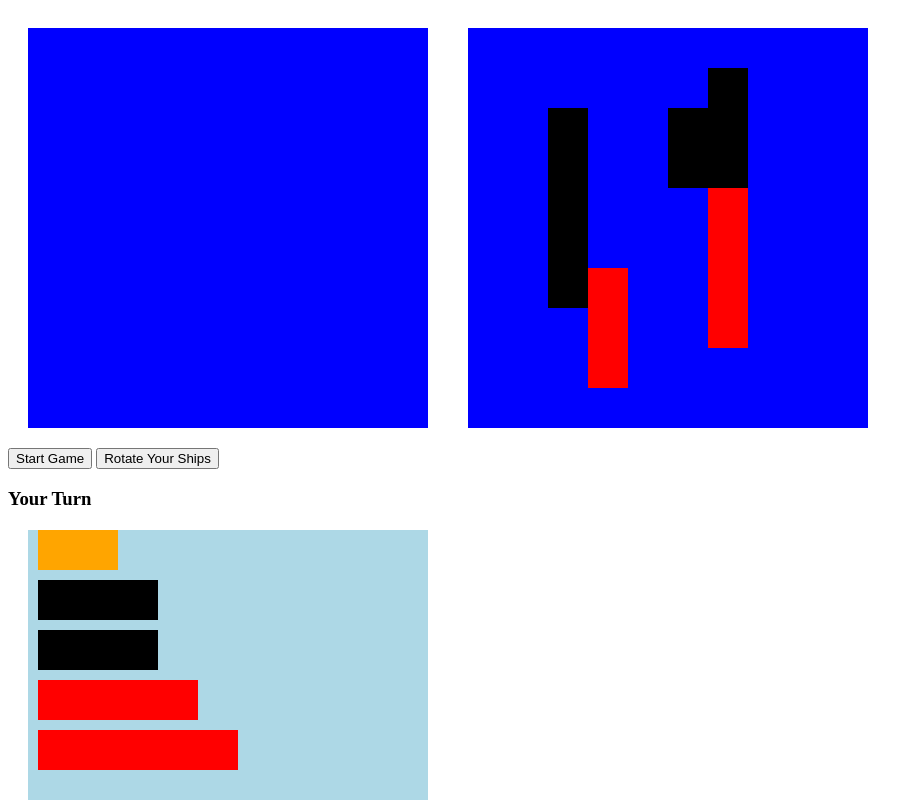
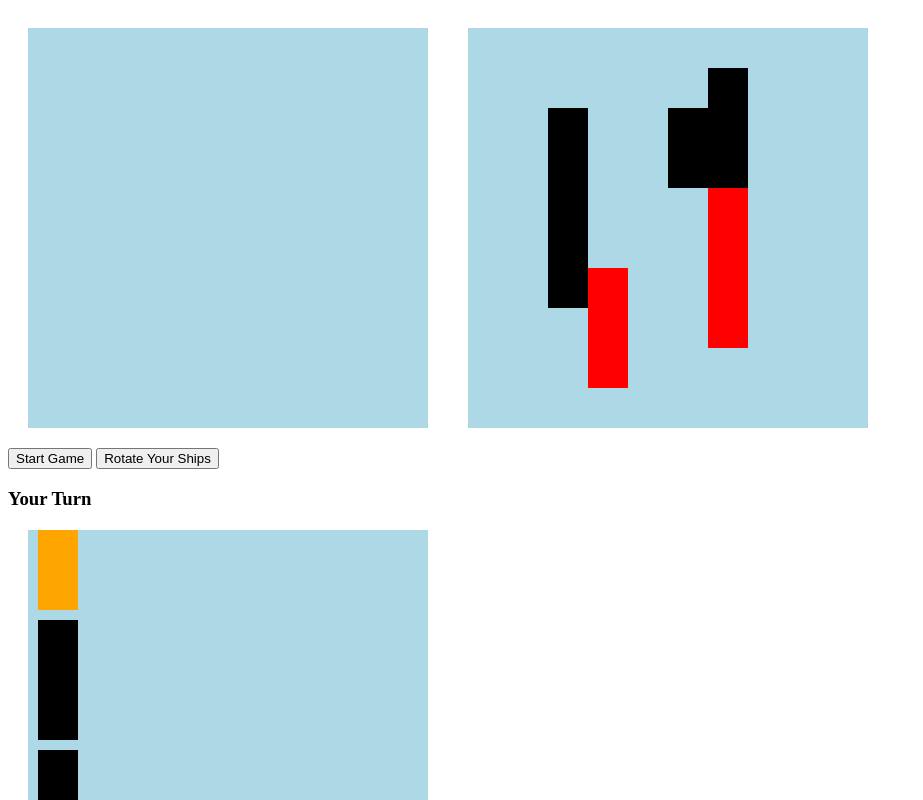
Before and after one commit to ShannonTJ/javascript-battleship, a plain HTML site: page index.html in a window 1280 px wide. Both pictures are taken after a click on the button "Rotate Your Ships". Shown: the top 800 px of the page, without its empty margins (0-923 px from the left). Drawn offline with Linux system fonts and the light colour scheme.

Commit message:
rotate ships

```diff
--- a/app.js
+++ b/app.js
@@ -17,6 +17,8 @@ document.addEventListener("DOMContentLoaded", () => {
   const width = 10;
   const userSquares = [];
   const computerSquares = [];
+
+  let isHorizontal = true;
 
   //CREATE BOARD
   function createBoard(grid, squares) {
@@ -108,6 +110,30 @@ document.addEventListener("DOMContentLoaded", () => {
     }
   }
 
+  //ROTATE THE PLAYER SHIPS
+  function rotate() {
+    if (isHorizontal) {
+      destroyer.classList.toggle("destroyer-container-vertical");
+      submarine.classList.toggle("submarine-container-vertical");
+      cruiser.classList.toggle("cruiser-container-vertical");
+      battleship.classList.toggle("battleship-container-vertical");
+      carrier.classList.toggle("carrier-container-vertical");
+      isHorizontal = false;
+      return;
+    }
+    if (!isHorizontal) {
+      destroyer.classList.toggle("destroyer-container-vertical");
+      submarine.classList.toggle("submarine-container-vertical");
+      cruiser.classList.toggle("cruiser-container-vertical");
+      battleship.classList.toggle("battleship-container-vertical");
+      carrier.classList.toggle("carrier-container-vertical");
+      isHorizontal = true;
+      return;
+    }
+  }
+
+  rotateBtn.addEventListener("click", rotate);
+
   createBoard(userGrid, userSquares);
   createBoard(computerGrid, computerSquares);
 
--- a/style.css
+++ b/style.css
@@ -8,7 +8,7 @@
   height: 400px;
   display: flex;
   flex-wrap: wrap;
-  background-color: blue;
+  background-color: lightblue;
   margin: 20px;
 }
 
@@ -32,6 +32,15 @@
   display: flex;
 }
 
+.destroyer-container-vertical {
+  width: 40px;
+  height: 80px;
+  background-color: orange;
+  margin: 10px;
+  display: flex;
+  flex-wrap: wrap;
+}
+
 .submarine-container,
 .cruiser-container {
   width: 120px;
@@ -39,6 +48,16 @@
   background-color: black;
   margin: 10px;
   display: flex;
+}
+
+.submarine-container-vertical,
+.cruiser-container-vertical {
+  width: 40px;
+  height: 120px;
+  background-color: black;
+  margin: 10px;
+  display: flex;
+  flex-wrap: wrap;
 }
 
 .battleship-container {
@@ -49,12 +68,30 @@
   display: flex;
 }
 
+.battleship-container-vertical {
+  width: 40px;
+  height: 160px;
+  background-color: red;
+  margin: 10px;
+  display: flex;
+  flex-wrap: wrap;
+}
+
 .carrier-container {
   width: 200px;
   height: 40px;
   background-color: red;
   margin: 10px;
   display: flex;
+}
+
+.carrier-container-vertical {
+  width: 40px;
+  height: 200px;
+  background-color: red;
+  margin: 10px;
+  display: flex;
+  flex-wrap: wrap;
 }
 
 .ship div {
@@ -77,3 +114,11 @@
 .carrier {
   background-color: black;
 }
+
+/* .square {
+  width: 40px;
+  height: 40px;
+  border-style: solid;
+  border-width: 1px;
+  border-color: grey;
+} */
```
